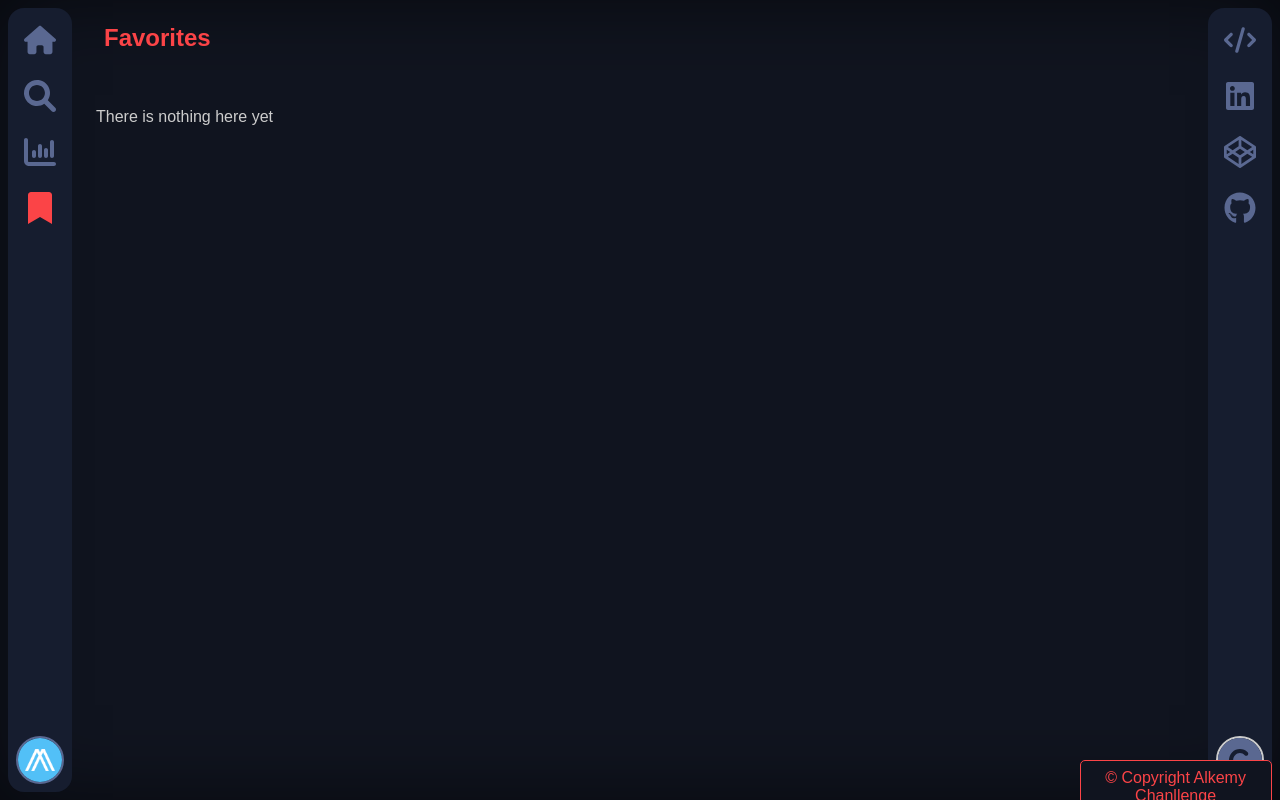
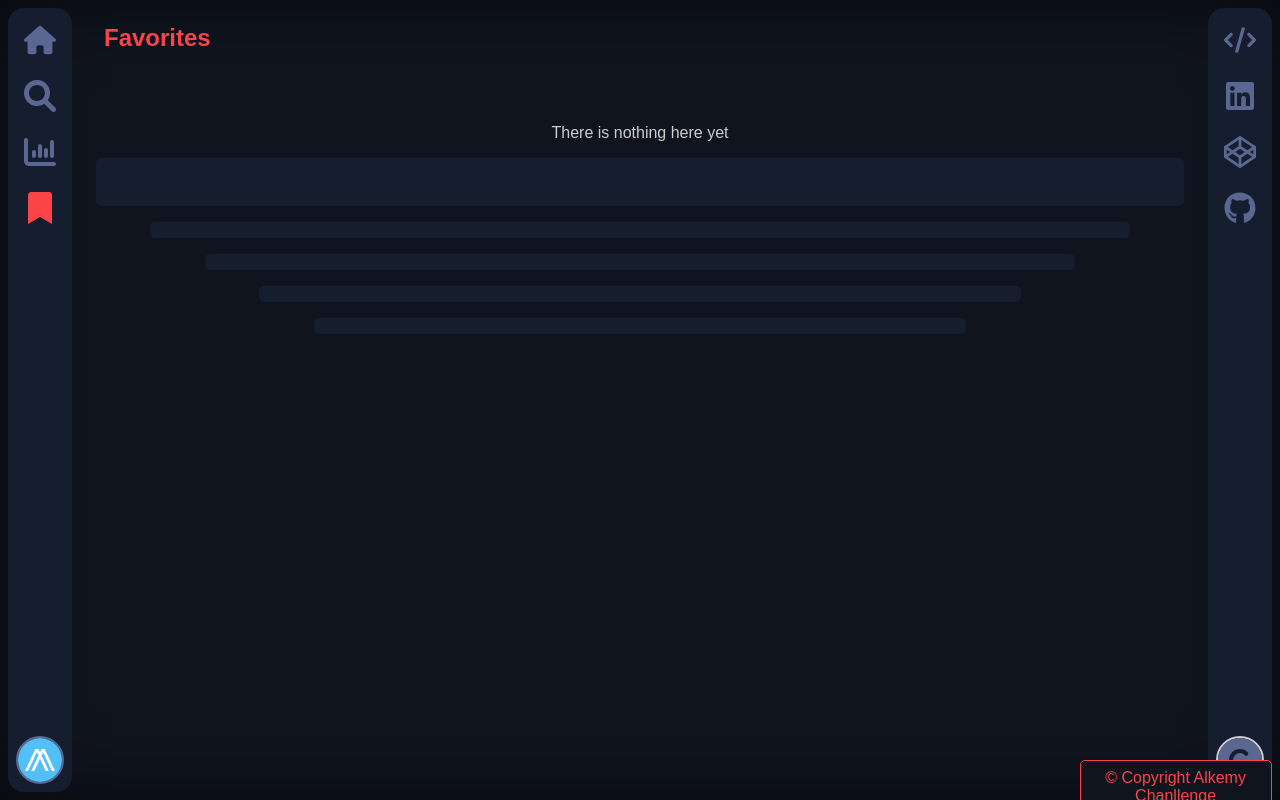
Before and after one commit to Sergio-Ivan-Melgarejo/skill-up-react-1, a React (Create React App) app: page /favorites in a window 1280 px wide. Built offline with nearby package versions, Linux system fonts and the light colour scheme; sample sign-in values are in the browser's storage.

Commit message:
added context language + home translated

```diff
--- a/src/App.js
+++ b/src/App.js
@@ -14,6 +14,9 @@ import Home from "./pages/Home";
 
 // Style
 import "./css/app.css";
+
+// Context
+import { LanguageProvider } from "./context/LanguageContext";
 
 function App() {
   // Redirect if user is not logged
@@ -45,6 +48,7 @@ function App() {
 
   return (
     <div className="app container-fluid container-xxl p-0">
+      <LanguageProvider>
         <Header logged={logged} setLogged={setLogged}/>
         <main className="main">
           <Routes >
@@ -57,6 +61,7 @@ function App() {
           </Routes>
         </main>
         <Footer />
+      </LanguageProvider>
     </div>
   );
 }
--- /dev/null
+++ b/src/context/LanguageContext.js
@@ -0,0 +1,68 @@
+import { createContext, useState } from "react";
+
+const initialLanguage = localStorage.getItem("lang") || "en-US";
+
+const translations = {
+    "es-ES": {
+        lang:"es-ES",
+        home:{
+          "language-btn": "Español",
+          line1:"Películas ilimitadas",
+          line2:"Mira en cualquier lugar. Cancele en cualquier momento.",
+          mgs1:"Bienvenida usuario, busca en la",
+          mgs2:"o ver la tendencia actual en la",
+          mgs3:"y guarda lo que quieras en",
+          mgs4:"",
+          btn1:"sección de búsqueda",
+          btn2:"sección de tendencias",
+          btn3:"sección de favoritos",
+          btn4:""
+      }
+    },
+    "en-US": {
+        lang:"en-US",
+        home:{
+            "language-btn": "English",
+            line1:"Unlimited movies",
+            line2:"Watch anywhere. Cancel anytime.",
+            mgs1:"Welcome user, search in the",
+            mgs2:"or see the current trend in the",
+            mgs3:"and save what you want in",
+            mgs4:"",
+            btn1:"search section",
+            btn2:"trends section",
+            btn3:"favorites section",
+            btn4:""
+        }
+    },
+};
+
+
+
+const LanguageContext = createContext();
+export default LanguageContext;
+
+
+
+function LanguageProvider ({children}) {
+    const [language, setLanguage] = useState(initialLanguage)
+    const [texts, setTexts] = useState(translations[language])
+
+    const handleLanguage = () =>{
+        if(language === "es-ES"){
+            setLanguage("en-US")
+            setTexts(translations["en-US"])
+            localStorage.setItem("lang","en-US")
+        }
+        else{
+            setLanguage("es-ES")
+            setTexts(translations["es-ES"])
+            localStorage.setItem("lang","es-ES")
+        }
+    }
+
+    const data = {texts,handleLanguage}
+
+    return <LanguageContext.Provider value={data}>{children}</LanguageContext.Provider>
+}
+export {LanguageProvider};
--- a/src/css/general.css
+++ b/src/css/general.css
@@ -153,6 +153,30 @@ ul{
 }
 
 .nothing{
-    padding: 1em;
+    text-align: center;
+    margin: 0;
+    margin-top: 3em;
     color: var(--text-second-color);
 }
+
+.detalle{
+    max-width: 1200px;
+    padding: 1em;
+    display: flex;
+    flex-direction: column;
+    gap: 1em;
+    justify-content: center;
+    align-items: center;
+    margin: auto;
+}
+
+.detalle__box{
+    background-color: var(--bg-card-color);
+    border-radius: 5px;
+}
+
+.detalle__box:nth-child(1){height: 3em; width: 100%;}
+.detalle__box:nth-child(2){height: 1em; width: 90%;}
+.detalle__box:nth-child(3){height: 1em; width: 80%;}
+.detalle__box:nth-child(4){height: 1em; width: 70%;}
+.detalle__box:nth-child(5){height: 1em; width: 60%;}
--- a/src/css/home.css
+++ b/src/css/home.css
@@ -112,3 +112,14 @@
         transform: translate(0,0%);
     }
 }
+
+.home .language-btn{
+    position: absolute;
+    top: .5em;
+    right: .5em;
+
+    color: var(--primary-color);
+    font-size: 1.2em;
+    background-color: transparent;
+    border: 1px solid var(--primary-color);
+}
--- a/src/css/loader.css
+++ b/src/css/loader.css
@@ -1,11 +1,13 @@
 .loader{
-    width: 100%;
-    height: 100%;
-    height: 300px;
+    height: 10em;
     display: flex;
     justify-content: center;
     align-items: center;
     gap: 1em;
+    position: absolute;
+    left: 50%;
+    top: 50%;
+    transform: translate(-50%,-50%);
 }
 
 .loader__line{
@@ -14,7 +16,6 @@
     background-color: var(--primary-color);
     animation: loader 1s ease-in-out infinite;
 }
-
 
 .loader__line:nth-child(1){animation-delay: .1s;}
 .loader__line:nth-child(2){animation-delay: .2s;}
--- a/src/css/search.css
+++ b/src/css/search.css
@@ -46,5 +46,4 @@
 
 .search__button:hover{
     background-color: var(--primary-color);
-
 }
--- a/src/css/showMoviesList.css
+++ b/src/css/showMoviesList.css
@@ -4,4 +4,7 @@
     gap: .5em;
     padding: .5em;
     justify-content: center;
+    width: 100%;
+    position: relative;
+    min-height: 30em;
 }
--- a/src/pages/Favorites.js
+++ b/src/pages/Favorites.js
@@ -30,7 +30,16 @@ const Favorites = ({logged,addOrDemoveFromFavorite}) => {
                         {
                             moviesList.length !== 0
                             ?   <ShowMoviesList data={moviesList} addOrDemoveFromFavorite={addOrDemoveFromFavorite} />
-                            :   <p className='nothing'>There is nothing here yet</p>
+                            :   <>
+                                    <p className='nothing'>There is nothing here yet</p>
+                                    <div className='detalle'>
+                                        <div className='detalle__box'></div>
+                                        <div className='detalle__box'></div>
+                                        <div className='detalle__box'></div>
+                                        <div className='detalle__box'></div>
+                                        <div className='detalle__box'></div>
+                                    </div>
+                                </>
                         }
                         </>
                     : null
--- a/src/pages/Home.js
+++ b/src/pages/Home.js
@@ -1,12 +1,18 @@
-import React from 'react';
+import React, { useContext } from 'react';
 import { Link } from 'react-router-dom';
 
 // Style
 import "../css/home.css";
 
+// Context
+import LanguageContext from '../context/LanguageContext';
+
+// extra
 import img from "../img/bg.jpg";
 
 const Home = ({logged}) => {
+  const {texts,handleLanguage} = useContext(LanguageContext);
+console.log(texts)
   return (
       <>
         <div className='home'>
@@ -20,25 +26,27 @@ const Home = ({logged}) => {
 
               <div className='home__text-container'>
                 <p className='home__text'>
-                  <span className='home__line-text'>Unlimited movies</span>
-                  <span className='home__line-text'>Watch anywhere. Cancel anytime.</span>
+                  <span className='home__line-text'>{texts.home.line1}</span>
+                  <span className='home__line-text'>{texts.home.line2}</span>
                 </p>
               </div>
                 {
                   logged
                   ?   <p className='home__msg'>
-                        Welcome user, search in the
-                        <Link to="/search" className='home__link btn'>search section</Link>
-                        or see the current trend in the
-                        <Link to="/trends" className='home__link btn'>trends section</Link>
-                        and save what you want in
-                        <Link to="/favorites" className="home__link btn">favorites</Link>
+                        {texts.home.mgs1}
+                        <Link to="/search" className='home__link btn'>{texts.home.btn1}</Link>
+                        {texts.home.mgs2}
+                        <Link to="/trends" className='home__link btn'>{texts.home.btn2}</Link>
+                        {texts.home.mgs3}
+                        <Link to="/favorites" className="home__link btn">{texts.home.btn3}</Link>
                       </p>
                   :   <p className='home__msg'>Ready to watch?
                         <Link to="/login" className='home__link btn'>Sign in</Link>
                         to be able to search and see more.
                       </p>
                 }
+
+                <button onClick={handleLanguage} className='language-btn btn'>{texts.home["language-btn"]}</button>
             </div>
         </div>
       </>
--- a/src/pages/Login.js
+++ b/src/pages/Login.js
@@ -107,7 +107,7 @@ const Login = ({logged,setLogged}) => {
                 <form className='login__form' onSubmit={handleSubmit}>
                     <label className='label' htmlFor='email'>Email</label>
                     <input className='input' id='email' type="email" name="email" autoComplete='current-email' placeholder='challenge@alkemy.org'/>
-                    <label className='label' htmlFor='password'>password</label>
+                    <label className='label' htmlFor='password'>Password</label>
                     <input className='input' id='password' type="password" name="password" autoComplete='current-password' placeholder='react' />
                     <input className='btn' type="submit" value="Sign In" disabled={false} />
                     <p className='toDelete'>Email: challenge@alkemy.org</p>
--- a/src/pages/Search.js
+++ b/src/pages/Search.js
@@ -102,8 +102,14 @@ const Search = ({logged,addOrDemoveFromFavorite}) => {
                 </form>
                 {
                     params["*"]
-                    ? <ShowMoviesList data={moviesList} addOrDemoveFromFavorite={addOrDemoveFromFavorite} />
-                    : null
+                    ?   <ShowMoviesList data={moviesList} addOrDemoveFromFavorite={addOrDemoveFromFavorite} />
+                    :   <div className='detalle'>
+                            <div className='detalle__box'></div>
+                            <div className='detalle__box'></div>
+                            <div className='detalle__box'></div>
+                            <div className='detalle__box'></div>
+                            <div className='detalle__box'></div>
+                        </div>
                 }
             </div>
         </div>
```
Lines whose indentation alone changed are shown as unchanged.
